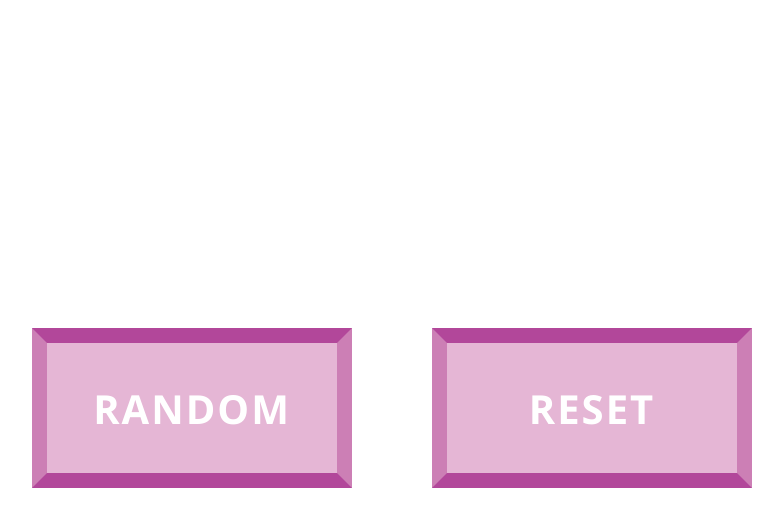
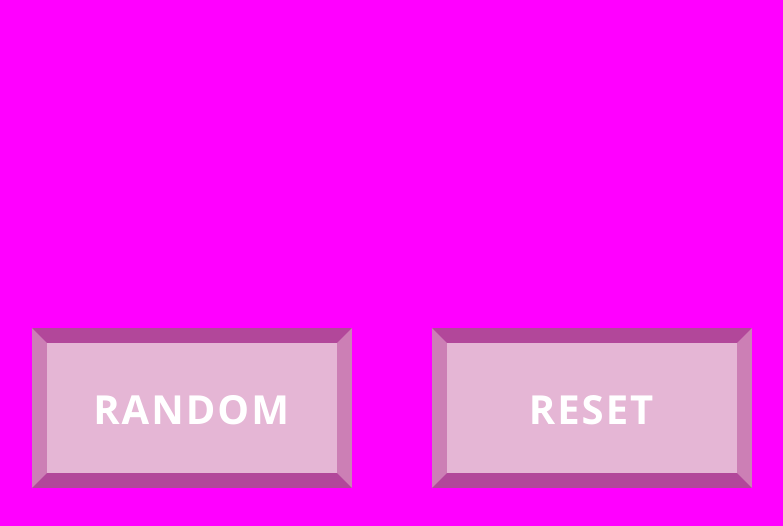
Before and after one commit to gprocell927/color-changer, a plain HTML site: page index.html in a window 1280 px wide. Both pictures are taken after a click on the button "RANDOM". Shown: the whole page, without its empty margins (256-1039 px from the left). Drawn offline with nearby package versions, Linux system fonts and the light colour scheme.

Commit message:
Random color generator working

```diff
--- a/scripts.js
+++ b/scripts.js
@@ -0,0 +1,16 @@
+// The random background color cannot be white.
+// The default and reset background color must be white.
+function getRandomColor(){
+  var colors = ['red','orange','yellow','green','blue','violet','magenta','black','brown'];
+  var newColor = colors[Math.floor(Math.random() * colors.length)];
+
+  return newColor;
+}
+
+function changeBackgroundColor() {
+  $('#background').css('backgroundColor', getRandomColor());
+}
+
+$('#random-button').on('click', function(){
+  changeBackgroundColor();
+})
```
Also changed, not shown: index.html (+1 -1 lines).
